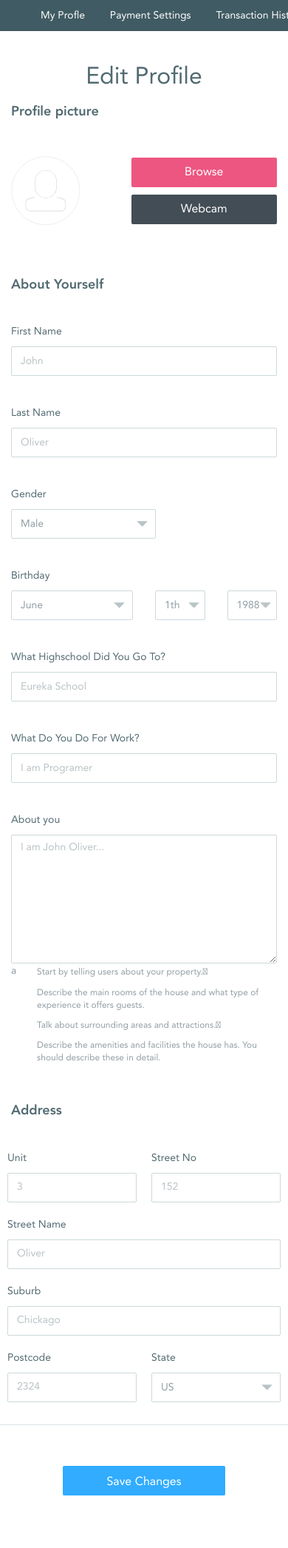
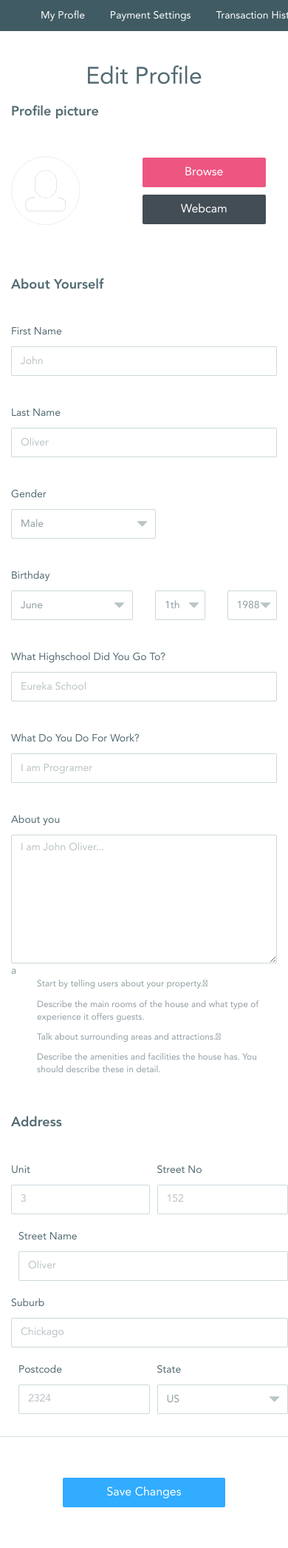
Before and after one commit to dankoknad/OzGetaways, a PHP site: page /__index.html in a window 390 px wide. Shown: the part 60-2152 px from the top of the page at 74% size. Before the commit the page ends 2081 px from the top, so only its background shows below. Run offline with PHP 8.4, Linux system fonts and the light colour scheme.

Commit message:
New changes

```diff
--- a/__index.html
+++ b/__index.html
@@ -358,7 +358,7 @@
 								<div class="form-inline">
 									<div class="col-sm-12 font-header"><p class="bold-text">Address</p></div>
 
-									<div class="col-sm-12 col-md-5 padding-none">
+									<div class="col-sm-12 col-md-5 adr-form">
 										<div class="form-group col-sm-2 col-md-3 col-xs-2 col-mb-6">
 											<p class="title-input">Unit </p>
 											<input type="text" class="form-control" id="InputUnit" placeholder="3">
@@ -372,7 +372,7 @@
 											<input type="text" class="form-control" id="InputStreetName" placeholder="Oliver">
 										</div>
 									</div>
-									<div class="col-sm-12 col-md-7 padding-none">
+									<div class="col-sm-12 col-md-7 adr-form">
 										<div class="form-group col-sm-8 col-xs-8 col-mb-12 col-md-6">
 											<p class="title-input  mobile-padding">Suburb </p>
 											<input type="text" class="form-control" id="InputSuburb" placeholder="Chickago">
@@ -412,7 +412,7 @@
 
 <div class="container-fluid my-footer">
 	<div class="container">
-		<div class="btn" id="saveChangeButton">Save Changes</div>
+		<div id="saveChangeButton">Save Changes</div>
 	</div>
 </div>
 <script src="js/jquery.js"></script>
--- a/css/custom.css
+++ b/css/custom.css
@@ -186,7 +186,7 @@ body {
 
 .fixed {
 	position: fixed;
-	top:0;
+    top:0;
 }
 
 .fixed-left {
@@ -213,6 +213,11 @@ body {
 	font-size:12px;
 }
 
+#icons a:hover, a:active, a:focus {
+    outline: none;
+    border:none;
+}
+
 .glyphicon {
     top:0px;
 }
@@ -224,6 +229,10 @@ body {
 }
 .navbar {min-height:42px !important;}
 
+.adr-form {
+    padding-right:0px;
+}
+
 #message-circle {
 	position: relative;
 	width: 50px;
@@ -231,9 +240,9 @@ body {
 }
 
 input[type="text"] {
-    -moz-box-shadow: none;
-    -webkit-box-shadow: none;
-    box-shadow: none;
+    -moz-box-shadow: none !important;
+    -webkit-box-shadow: none !important;
+    box-shadow: none !important;
 }
 
 .drop-down-view {
@@ -452,7 +461,7 @@ input[type="text"] {
 }
 
 #icons {
-	margin-top: 40px;
+	padding-top: 40px;
 }
 
 #person-style {
@@ -549,10 +558,6 @@ input[type="text"] {
 	background-position: -191px -44px;
 	width: 480px;
 	height: 200px;
-}
-
-.padding-none {
-	padding:0px;
 }
 
 #settings-style {
@@ -854,7 +859,7 @@ input[type=text]:-ms-input-placeholder {color:#bac3c6;}
 	float: right;
 	height: 40px;
 	color: #fff;
-	padding-top: 10px;
+	padding-top: 9px;
 	margin-top:30px;
 	cursor:pointer;
 	font-size:16px;
@@ -865,7 +870,7 @@ input[type=text]:-ms-input-placeholder {color:#bac3c6;}
 	background: #4bbbf9;
 }
 
-.padding-none > div {
+.adr-form > div {
     padding: 0px 10px;
 }
 
@@ -880,26 +885,12 @@ input[type=text]:-ms-input-placeholder {color:#bac3c6;}
 /*}*/
 
 @media only screen and (max-width: 1199px) {
-    .padding-none > div {
+    .adr-form > div {
         padding: 0px 5px;
     }
 }
 
 
-
-@media only screen and (max-width: 991px) {
-    .mobile-padding {
-        padding-top:20px;
-    }
-
-    .not-middle {
-        padding-top:0px;
-    }
-
-    .padding-none > div {
-        padding: 0px 10px;
-    }
-}
 
 /* ==========================================================================
 		Transaction History page
@@ -994,6 +985,7 @@ input[type=text]:-ms-input-placeholder {color:#bac3c6;}
 	.th-container{
 		width: 1170px;
 	}
+
 }
 /********* End of Transaction History page **************/
 
@@ -1007,8 +999,27 @@ input[type=text]:-ms-input-placeholder {color:#bac3c6;}
         padding-top:0px;
     }
 
-    .padding-none > div {
-        padding: 0px 10px;
+    .adr-form > div {
+        padding-left: 10px;
+        padding-right: 0px;
+    }
+
+    .adr-form > div:first-child {
+        padding-left: 0px;
+    }
+
+    #edit-profile {
+        padding:20px;
+    }
+
+    #edit-profile .col-sm-6:first-child {
+        padding-left:0px;
+        padding-right:5px;
+    }
+
+    #edit-profile .col-sm-6:last-child {
+        padding-right:0px;
+        padding-left:5px;
     }
 }
 
@@ -1018,6 +1029,16 @@ input[type=text]:-ms-input-placeholder {color:#bac3c6;}
 	.my-default-navbar {
 		padding-left:0px;
 	}
+
+    #edit-profile .col-sm-6:first-child {
+        padding-left:15px;
+        padding-right:15px;
+    }
+
+    #edit-profile .col-sm-6:last-child {
+        padding-right:15px;
+        padding-left:15px;
+    }
 
 	.navbar-nav,.navbar-inverse .navbar-nav > li > a,.glyphicon-home {
 		height:100%;
@@ -1109,7 +1130,7 @@ input[type=text]:-ms-input-placeholder {color:#bac3c6;}
 
 	#profile-picture {
 		width:160px;
-		margin-top: 48px;
+		margin-top: 35px;
 	}
 
 	.logoDiv {
@@ -1193,7 +1214,7 @@ input[type=text]:-ms-input-placeholder {color:#bac3c6;}
 
 	.text-description {
 		width: 270px;
-		margin-top:4px;
+		margin-top:20px;
 	}
 
 	#text-telling {
--- a/js/custom.js
+++ b/js/custom.js
@@ -72,20 +72,14 @@ $( document ).ready(function() {
 
     });
 
-    var stickyOffset = $('.container').offset().top;
 
     /* Left menu fixed */
 
-    var sticky = $('#icons')
-    var windowWidth = $( window ).width();
-
-    $(window).resize(function(){
-       windowWidth = $( window ).width();
-    });
+    var stickyOffset = $('#icons').offset().top;
 
     $(window).scroll(function(){
-            sticky = $('#icons');
-            var scroll = $(window).scrollTop();
+        var sticky = $('#icons'),
+            scroll = $(window).scrollTop();
 
         if (scroll >= stickyOffset) {
             sticky.addClass('fixed');
```
